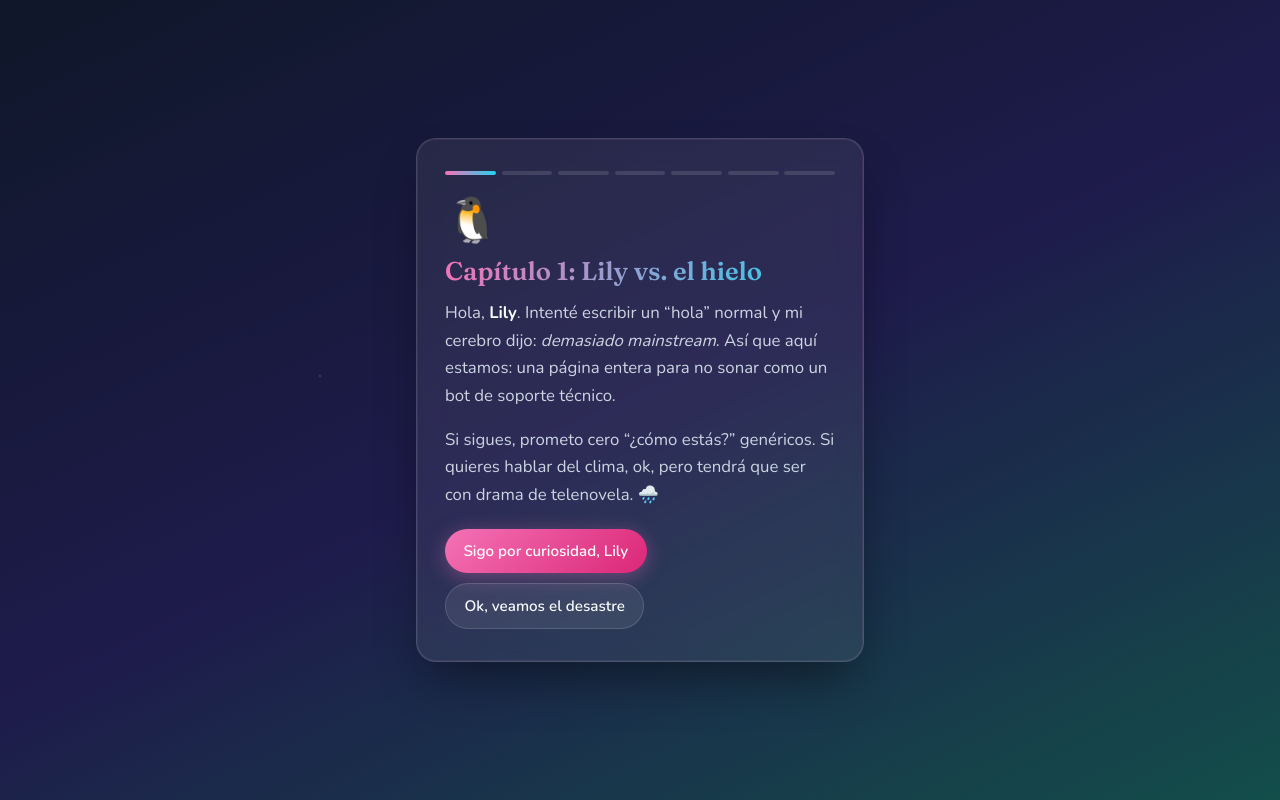
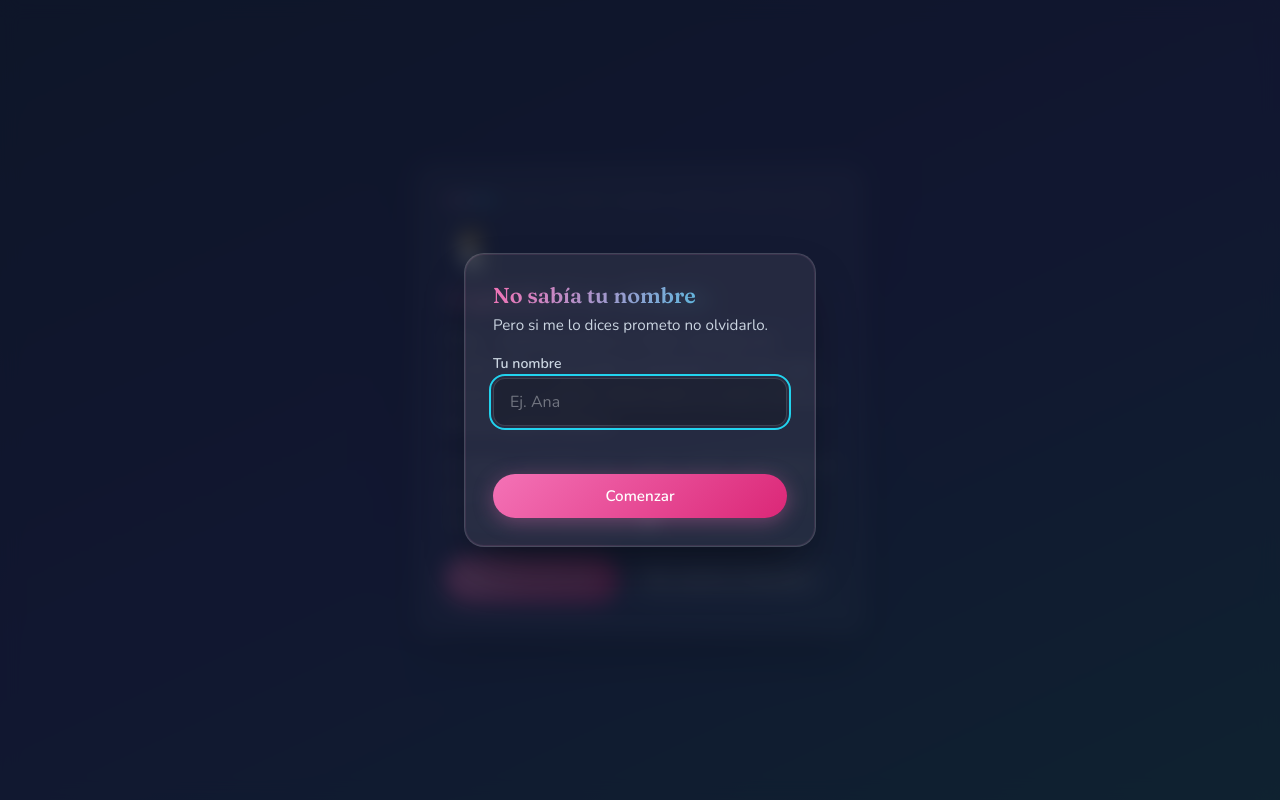
Before and after one commit to JesusAmadorC/idea, a plain HTML site: page index.html in a window 1280 px wide. Drawn offline with nearby package versions, Linux system fonts and the light colour scheme.

Commit message:
Update index.html

```diff
--- a/index.html
+++ b/index.html
@@ -3,7 +3,7 @@
 <head>
   <meta charset="UTF-8" />
   <meta name="viewport" content="width=device-width, initial-scale=1" />
-  <title>Para Lily — misión imposible: decir hola</title>
+  <title>Historia interactiva — misión imposible: decir hola</title>
   <link rel="preconnect" href="https://fonts.googleapis.com" />
   <link rel="preconnect" href="https://fonts.gstatic.com" crossorigin />
   <link href="https://fonts.googleapis.com/css2?family=Fraunces:ital,opsz,wght@0,9..144,400;0,9..144,600;1,9..144,400&family=Nunito:wght@400;600;700&display=swap" rel="stylesheet" />
@@ -208,20 +208,114 @@
         transition: none;
       }
     }
+
+    .name-gate {
+      position: fixed;
+      inset: 0;
+      z-index: 100;
+      display: flex;
+      align-items: center;
+      justify-content: center;
+      padding: 1.25rem;
+      background: rgba(15, 23, 41, 0.78);
+      backdrop-filter: blur(10px);
+    }
+
+    .name-gate[hidden] {
+      display: none;
+    }
+
+    .name-gate__card {
+      width: 100%;
+      max-width: 22rem;
+      background: var(--card);
+      border: 1px solid var(--border);
+      border-radius: 1.25rem;
+      padding: 1.75rem;
+      box-shadow:
+        0 25px 50px -12px rgba(0, 0, 0, 0.45),
+        0 0 0 1px rgba(244, 114, 182, 0.1) inset;
+    }
+
+    .name-gate__card h2 {
+      font-family: "Fraunces", Georgia, serif;
+      font-size: 1.35rem;
+      margin: 0 0 0.35rem;
+      color: var(--text);
+      background: linear-gradient(115deg, var(--accent), var(--accent2));
+      -webkit-background-clip: text;
+      -webkit-text-fill-color: transparent;
+      background-clip: text;
+    }
+
+    .name-gate__card .name-gate__lead {
+      margin: 0 0 1rem;
+      font-size: 0.95rem;
+      color: var(--muted);
+      line-height: 1.55;
+    }
+
+    .name-gate__card label {
+      display: block;
+      margin-bottom: 0.35rem;
+      font-size: 0.88rem;
+      font-weight: 600;
+      color: var(--muted);
+    }
+
+    .name-gate__card input {
+      width: 100%;
+      padding: 0.75rem 1rem;
+      border-radius: 0.75rem;
+      border: 1px solid var(--border);
+      background: rgba(0, 0, 0, 0.22);
+      color: var(--text);
+      font-family: inherit;
+      font-size: 1rem;
+      margin-bottom: 0.85rem;
+    }
+
+    .name-gate__card input::placeholder {
+      color: rgba(248, 250, 252, 0.38);
+    }
+
+    .name-gate__card input:focus {
+      outline: 2px solid var(--accent2);
+      outline-offset: 2px;
+    }
+
+    .name-gate__error {
+      font-size: 0.85rem;
+      color: #fda4af;
+      margin: -0.35rem 0 0.75rem;
+      min-height: 1.25rem;
+    }
   </style>
 </head>
 <body>
   <div class="stars" aria-hidden="true"></div>
-  <main class="book" role="application" aria-label="Historia interactiva para Lily">
+
+  <div class="name-gate" id="nameGate" role="dialog" aria-modal="true" aria-labelledby="nameGateTitle" hidden>
+    <div class="name-gate__card">
+      <h2 id="nameGateTitle">No sabía tu nombre</h2>
+      <p class="name-gate__lead">Pero si me lo dices prometo no olvidarlo.</p>
+      <label for="readerNameInput">Tu nombre</label>
+      <input type="text" id="readerNameInput" autocomplete="given-name" maxlength="40" placeholder="Ej. Ana" />
+      <p class="name-gate__error" id="nameGateError" aria-live="polite"></p>
+      <button type="button" class="btn-primary" id="nameGateSubmit" style="width: 100%">Comenzar</button>
+    </div>
+  </div>
+
+  <main class="book" id="storyBook" role="application" aria-label="Historia interactiva">
     <div class="progress" id="progress" aria-hidden="true"></div>
 
     <section class="chapter active" data-step="0" aria-live="polite">
       <span class="emoji" aria-hidden="true">🐧</span>
-      <h1>Capítulo 1: Lily vs. el hielo</h1>
-      <p>Hola, <strong style="color:#f8fafc">Lily</strong>. Intenté escribir un “hola” normal y mi cerebro dijo: <em>demasiado mainstream</em>. Así que aquí estamos: una página entera para no sonar como un bot de soporte técnico.</p>
+      <h1>Capítulo 1: <span class="name-slot"></span> vs. el hielo</h1>
+      <p>Hola, <strong style="color:#f8fafc"><span class="name-slot"></span></strong>. Intenté escribir un “hola” normal y mi cerebro dijo: <em>demasiado mainstream</em>. Así que aquí estamos: una página entera para no sonar como un bot de soporte técnico.</p>
       <p>Si sigues, prometo cero “¿cómo estás?” genéricos. Si quieres hablar del clima, ok, pero tendrá que ser con drama de telenovela. 🌧️</p>
       <div class="actions">
-        <button type="button" class="btn-primary" data-next="1">Sigo por curiosidad, Lily</button>
+        <button type="button" class="btn-primary" data-next="1">Sigo por curiosidad, <span class="name-slot"></span></button>
         <button type="button" class="btn-ghost" data-next="1">Ok, veamos el desastre</button>
       </div>
     </section>
@@ -229,11 +323,11 @@
     <section class="chapter" data-step="1" aria-live="polite">
       <span class="emoji" aria-hidden="true">🥤</span>
       <h1>Capítulo 2: Simulador de cita express</h1>
-      <p>Lily, el multiverso nos da <strong style="color:#f8fafc">cinco minutos</strong> en una cafetería donde el wifi falla justo cuando lo necesitas. ¿Qué hacemos?</p>
+      <p><span class="name-slot"></span>, el multiverso nos da <strong style="color:#f8fafc">cinco minutos</strong> en una cafetería donde el wifi falla justo cuando lo necesitas. ¿Qué hacemos?</p>
       <div class="actions">
         <button type="button" class="btn-primary" data-next="2" data-line="latte">Latte + platicar hasta que echen a alguien</button>
         <button type="button" class="btn-ghost" data-next="2" data-line="té">Té + un dato inútil pero memorable</button>
-        <button type="button" class="btn-ghost" data-next="2" data-line="postre">Postre primero (ley de Lily)</button>
+        <button type="button" class="btn-ghost" data-next="2" data-line="postre">Postre primero (ley de <span class="name-slot"></span>)</button>
       </div>
     </section>
 
@@ -241,7 +335,7 @@
       <span class="emoji" aria-hidden="true">🎬</span>
       <h1>Capítulo 3: El veredicto del guionista</h1>
       <p id="reaction"></p>
-      <p>En resumen: Lily, me caes bien solo por haber llegado aquí sin cerrar la pestaña. Eso ya es nivel pro.</p>
+      <p>En resumen: <span class="name-slot"></span>, me caes bien solo por haber llegado aquí sin cerrar la pestaña. Eso ya es nivel pro.</p>
       <div class="actions">
         <button type="button" class="btn-primary" data-next="3">Siguiente (con suspenso barato)</button>
       </div>
@@ -253,7 +347,7 @@
       <p>No voy a jurar que soy el protagonista de una película… pero sí puedo jurar que me encantaría hacerte reír en la vida real, no solo en HTML.</p>
       <p>Si te reíste aunque sea una vez, ya gané un logro desbloqueable. Si te gustó, el DLC incluye café, mensajes y menos pinguinos en la conversación (o más, tú decides).</p>
       <div class="actions">
-        <button type="button" class="btn-primary" data-next="4">Me gustó, Lily aprueba</button>
+        <button type="button" class="btn-primary" data-next="4">Me gustó, <span class="name-slot"></span> aprueba</button>
         <button type="button" class="btn-ghost" data-next="4">Necesito el director’s cut</button>
       </div>
     </section>
@@ -261,7 +355,7 @@
     <section class="chapter" data-step="4" aria-live="polite">
       <span class="emoji" aria-hidden="true">🌮</span>
       <h1>Fin: créditos con easter egg</h1>
-      <p>Lily, gracias por el click final. Eres oficialmente co-protagonista de la semana más random de mi galería de pestañas.</p>
+      <p><span class="name-slot"></span>, gracias por el click final. Eres oficialmente co-protagonista de la semana más random de mi galería de pestañas.</p>
       <p>Cuando quieras, grabamos el capítulo 2 fuera de pantalla: tú traes el chisme o el silencio cómodo; yo traigo las ganas de conocerte mejor (y café, si hace falta soborno).</p>
       <p class="footnote">PD: Si esto fue demasiado, culpa al pingüino. Si fue poco, avísame y subo el nivel de chiste. 💜</p>
       <div class="actions">
@@ -273,7 +367,7 @@
     <section class="chapter" data-step="5" aria-live="polite">
       <span class="emoji" aria-hidden="true">💌</span>
       <h1>Capítulo bonus: la pregunta seria</h1>
-      <p>Lily, después de tanto capítulo y un pingüino sospechoso, voy al grano con respeto y cero presión:</p>
+      <p><span class="name-slot"></span>, después de tanto capítulo y un pingüino sospechoso, voy al grano con respeto y cero presión:</p>
       <p><strong style="color:#f8fafc">¿Te interesaría salir para conocernos mejor?</strong> Café, caminata o lo que te haga sentir cómoda; el plan lo armamos juntos.</p>
       <div class="proposal-actions">
         <button type="button" class="btn-primary" data-next="6" id="btnSi">Sí</button>
@@ -305,6 +399,14 @@
        * Alternativas: Web3Forms, Getform, un servidor propio con Resend/SendGrid, etc.
        */
       var NOTIFY_FORM_URL = "https://formspree.io/f/xbdpvvjz";
+      var NAME_STORAGE_KEY = "historiaInteractivaNombre";
+
+      var readerName = "";
+      var nameGate = document.getElementById("nameGate");
+      var nameInput = document.getElementById("readerNameInput");
+      var nameSubmit = document.getElementById("nameGateSubmit");
+      var nameError = document.getElementById("nameGateError");
+      var storyBook = document.getElementById("storyBook");
 
       var chapters = document.querySelectorAll(".chapter");
       var total = chapters.length;
@@ -316,13 +418,85 @@
       var canFinePointer = window.matchMedia("(hover: hover) and (pointer: fine)").matches;
       var siNotifySent = false;
 
+      function applyReaderName(name) {
+        readerName = name;
+        var slots = document.querySelectorAll(".name-slot");
+        for (var s = 0; s < slots.length; s++) {
+          slots[s].textContent = readerName;
+        }
+        if (readerName) {
+          document.title = "Para " + readerName + " — misión imposible: decir hola";
+          if (storyBook) {
+            storyBook.setAttribute("aria-label", "Historia interactiva para " + readerName);
+          }
+        }
+      }
+
+      function openNameGate() {
+        if (!nameGate) return;
+        nameGate.removeAttribute("hidden");
+        var saved = "";
+        try {
+          saved = localStorage.getItem(NAME_STORAGE_KEY) || "";
+        } catch (e) {}
+        if (nameInput) {
+          nameInput.value = saved;
+          nameInput.focus();
+        }
+        if (nameError) nameError.textContent = "";
+      }
+
+      function closeNameGate() {
+        if (nameGate) nameGate.setAttribute("hidden", "hidden");
+      }
+
+      function confirmNameGate() {
+        if (!nameInput) return;
+        var raw = nameInput.value.trim();
+        if (!raw) {
+          if (nameError) nameError.textContent = "Escribe un nombre para continuar.";
+          return;
+        }
+        applyReaderName(raw);
+        try {
+          localStorage.setItem(NAME_STORAGE_KEY, raw);
+        } catch (e) {}
+        closeNameGate();
+        if (nameInput) nameInput.blur();
+      }
+
+      if (nameSubmit) {
+        nameSubmit.addEventListener("click", confirmNameGate);
+      }
+      if (nameInput) {
+        nameInput.addEventListener("keydown", function (e) {
+          if (e.key === "Enter") {
+            e.preventDefault();
+            confirmNameGate();
+          }
+        });
+      }
+
+      try {
+        var storedName = (localStorage.getItem(NAME_STORAGE_KEY) || "").trim();
+        if (storedName) {
+          applyReaderName(storedName);
+          closeNameGate();
+        } else {
+          openNameGate();
+        }
+      } catch (e) {
+        openNameGate();
+      }
+
       function notifySiClicked() {
         if (!NOTIFY_FORM_URL || siNotifySent) return;
         siNotifySent = true;
         var payload = {
-          _subject: "Historia para Lily: pulsó «Sí»",
+          _subject: "Historia para " + readerName + ": pulsó «Sí»",
           mensaje:
-            "Lily acepto salir y este correo es la evidencia. Fecha (navegador): " +
+            readerName +
+            " aceptó salir y este correo es la evidencia. Fecha (navegador): " +
             new Date().toLocaleString("es", { timeZoneName: "short" }),
         };
         fetch(NOTIFY_FORM_URL, {
@@ -437,9 +611,15 @@
         if (n === 2 && t.hasAttribute("data-line")) {
           var line = t.getAttribute("data-line");
           var messages = {
-            latte: "Elección de Lily: A+. Las charlas largas son deporte de alto rendimiento y tú ya traes medalla.",
+            latte:
+              "Elección de " +
+              readerName +
+              ": A+. Las charlas largas son deporte de alto rendimiento y tú ya traes medalla.",
             té: "Té + random = combo peligroso en el buen sentido. Ya quiero ese dato inútil en voz alta.",
-            postre: "Postre primero es filosofía, no antojo. Lily, respeto profundo a tu jurisprudencia dulce.",
+            postre:
+              "Postre primero es filosofía, no antojo. " +
+              readerName +
+              ", respeto profundo a tu jurisprudencia dulce.",
           };
           reactionEl.textContent = messages[line] || messages.latte;
         }
```
